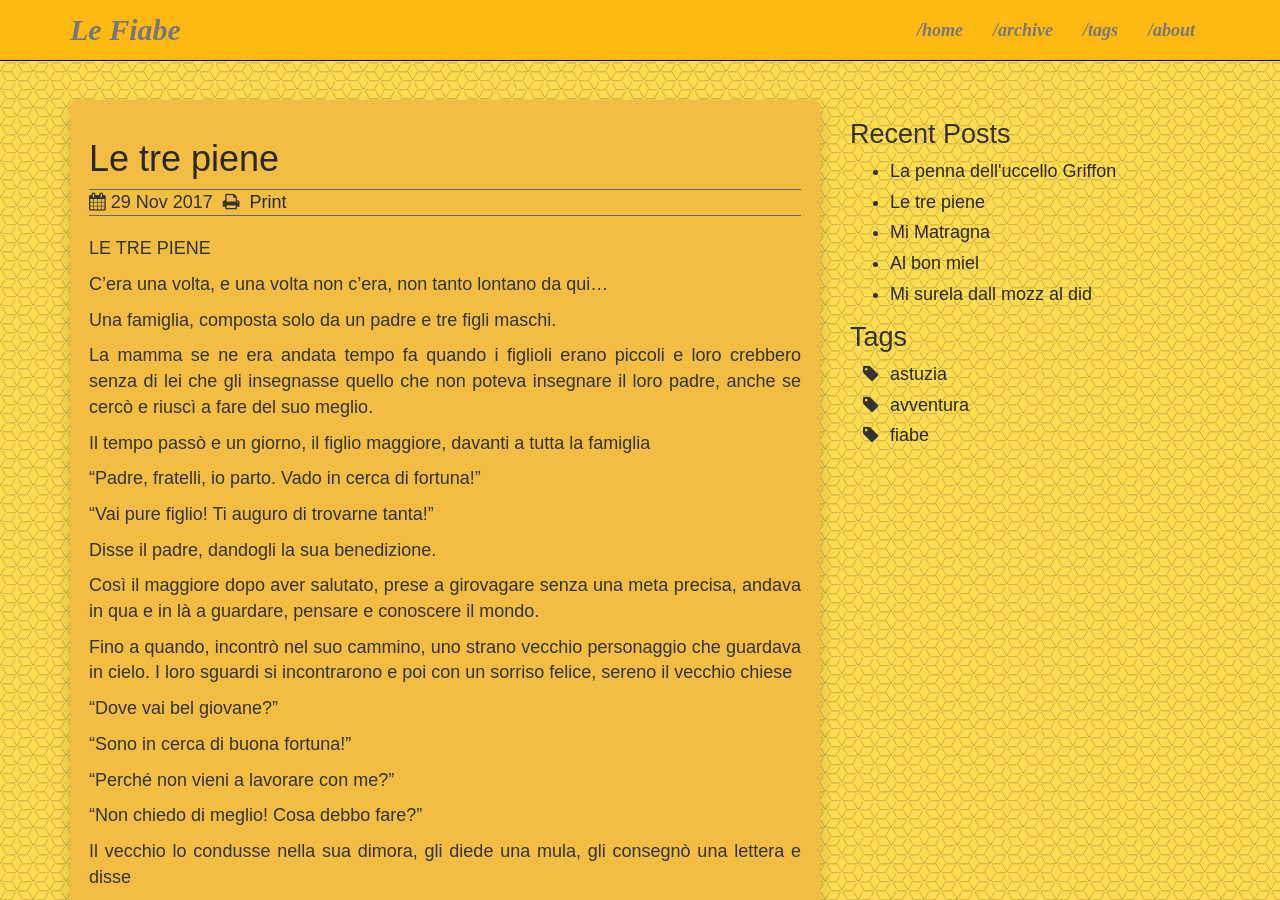
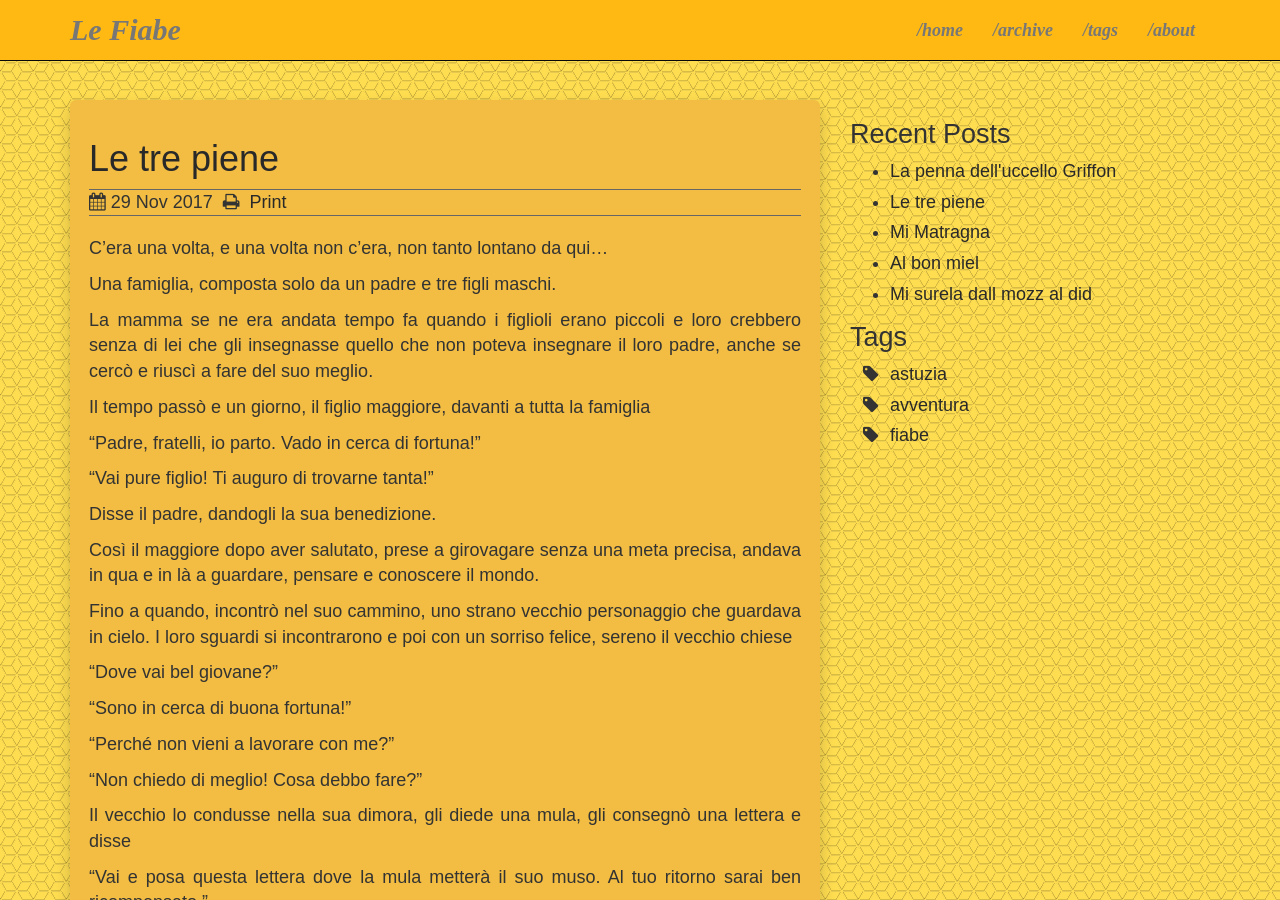
Before and after one commit to saramasi/saramasi.github.io, a Jekyll site: the page built from _posts/2017-11-29-trepiene.md, in a window 1280 px wide and 900 px high. Built offline with Jekyll 4.4.1, drawn with Linux system fonts in a browser that asks for light colours; some web fonts are replaced.

Commit message:
Update 2017-11-29-trepiene.md

```diff
--- a/_posts/2017-11-29-trepiene.md
+++ b/_posts/2017-11-29-trepiene.md
@@ -7,9 +7,6 @@ abstract: >-
   Nella semplicità dei simboli, il significato rimane lo strumento dell'amore  e
   l'unica strada da percorrere senza paura.
 ---
-
-LE TRE PIENE
-
 C'era una volta, e una volta non c'era, non tanto lontano da qui...
 
 Una famiglia, composta solo da un padre e tre figli maschi.
```
